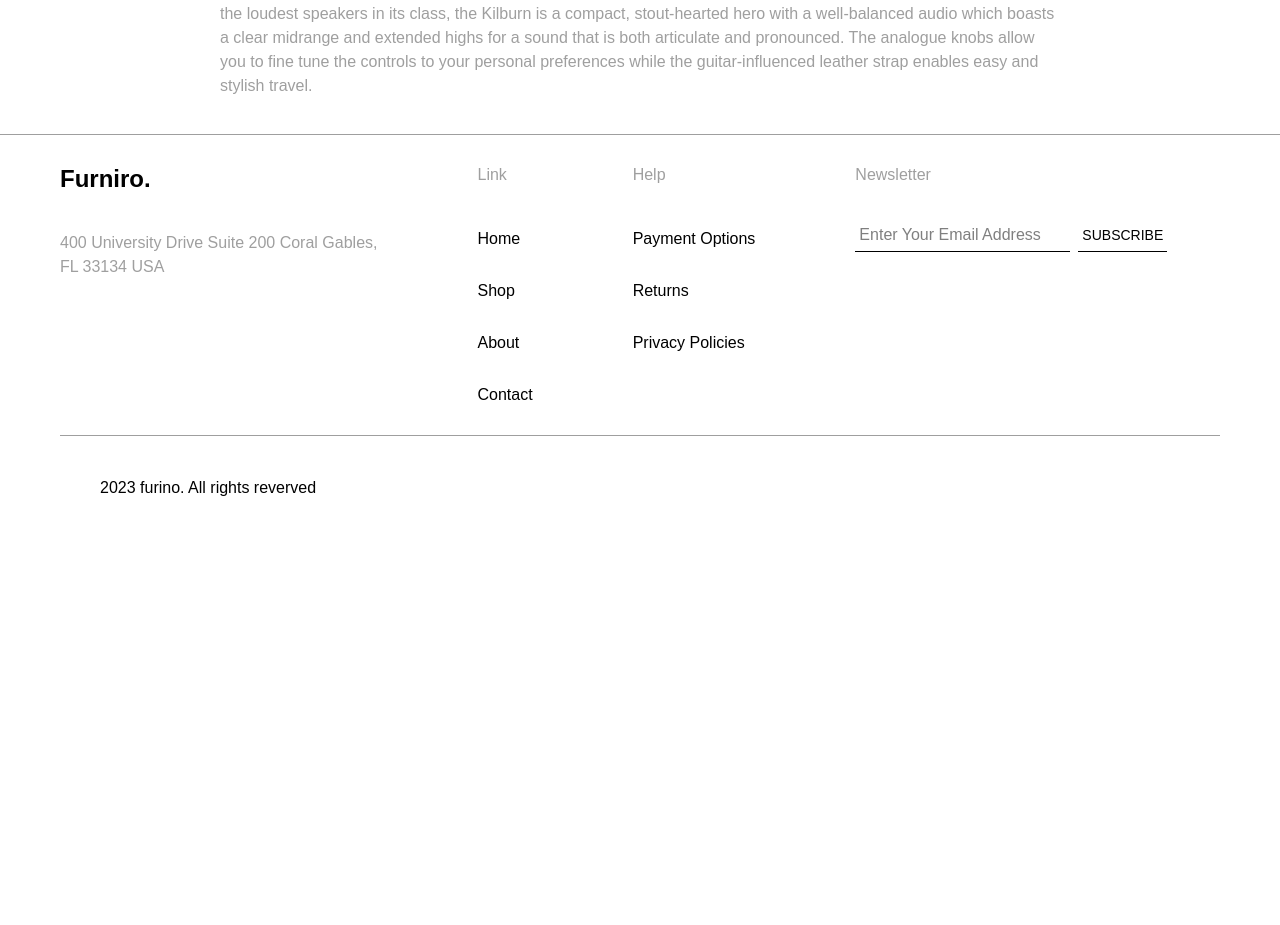
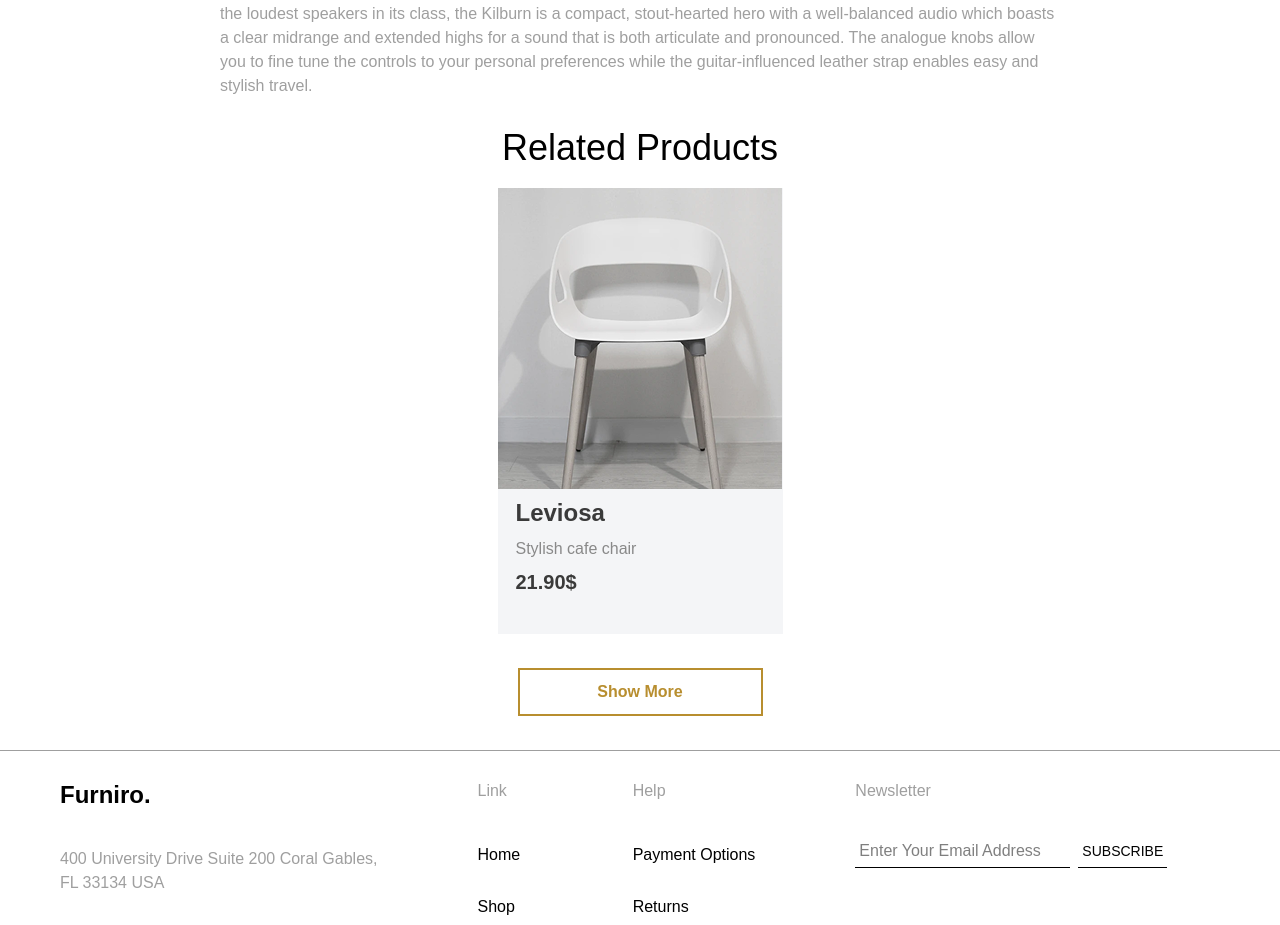
Before and after one commit to arash-jj/home-appliance-store, a Next.js app: page /single-product/1 in a window 1280 px wide. Shown: the part 1067-1992 px from the top of the page. Before the commit the page ends 1607 px from the top, so only its background shows below. Built offline with nearby package versions, Linux system fonts and the light colour scheme.

Commit message:
related product section added

```diff
--- a/app/single-product/[id]/page.tsx
+++ b/app/single-product/[id]/page.tsx
@@ -6,6 +6,9 @@ import { ChevronRight } from 'lucide-react';
 import Image from 'next/image';
 import SingleProductInfo from '@/components/SingleProductInfo';
 import MoreProductInfo from '@/components/MoreProductInfo';
+import { getRelatedProducts } from '@/lib/getRelatedProducts';
+import ProductCard from '@/components/ProductCard';
+import { Product } from '@/types/type';
 
 interface PageProps {
     params: {
@@ -18,6 +21,7 @@ const Page = ({ params }: PageProps) => {
     if (!product) {
         notFound();
     }
+    const relatedProducts = getRelatedProducts(product, 4);
     return (
         <div>
             <section className="w-full h-[100px] px-10 py-2 bg-filterSectionBackground flex flex-row gap-1.5">
@@ -57,6 +61,19 @@ const Page = ({ params }: PageProps) => {
                 description={product.description}
                 additionalInfo={product.additionalInformation}
                 review={product.customerReview}/>
+                <div className="my-3.5">
+                    <h1 className="text-4xl text-center">Related Products</h1>
+                    <div className='flex flex-row flex-wrap justify-center gap-8 my-5 m-auto'>
+                        {relatedProducts.map((product: Product) => (
+                            <ProductCard key={product.id} product={product} />
+                        ))}
+                    </div>
+                    <div className="flex justify-center items-center">
+                        <Link href="/shop" className='w-[245px] h-[48px] border-2 border-primary text-primary font-semibold flex justify-center items-center mt-3.5'>
+                            <span>Show More</span>
+                        </Link>
+                    </div>
+                </div>
             </section>
         </div>
     )
```
